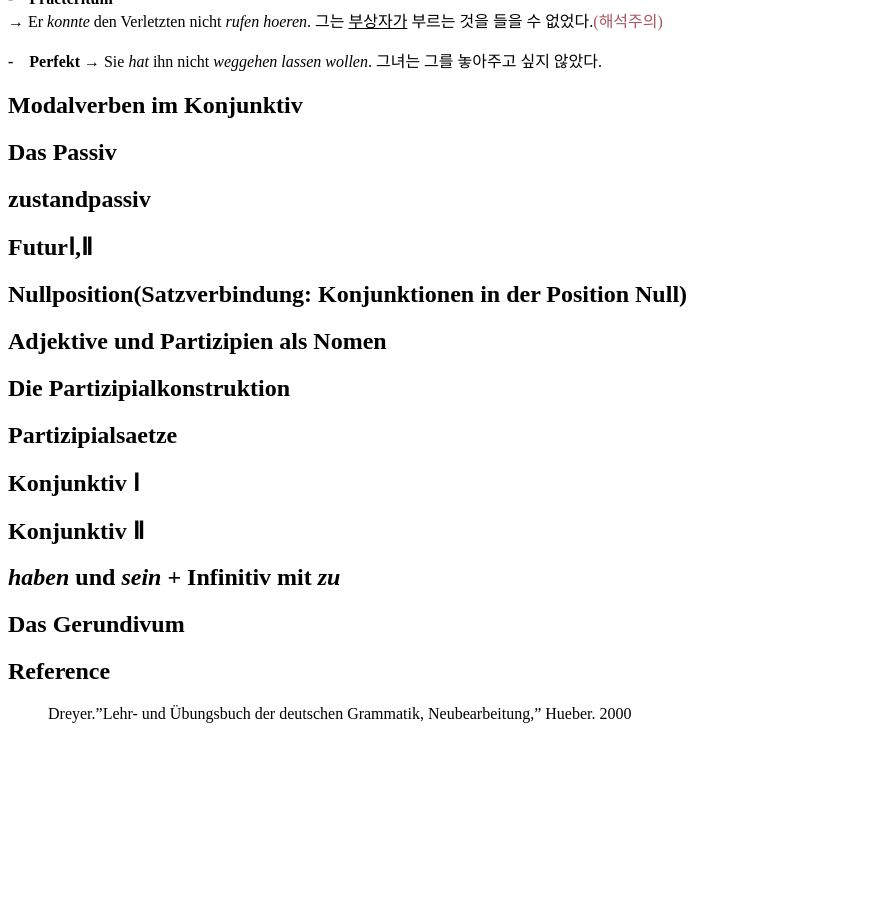
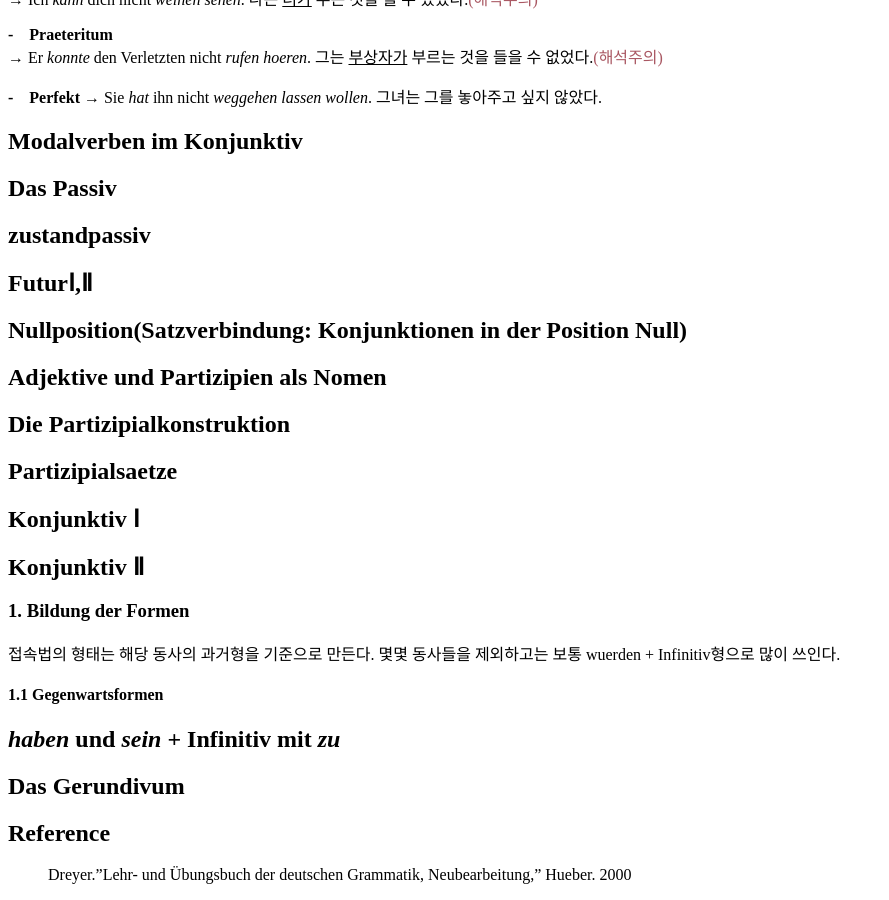
Before and after one commit to finddme/finddme.github.io, a Jekyll site: the page built from _posts/2021-01-24-DeutschGrammtik.md, in a window 1280 px wide and 900 px high, scrolled down 2287 px. Shown: the whole window, without its empty margins (0-889 px from the left). Built offline with Jekyll 4.4.1, drawn with Linux system fonts in a browser that asks for light colours; before the commit the page ends 3026 px from its top, so only the background shows below that; some of the changed text lies outside the part shown.

Commit message:
Update 2021-01-24-DeutschGrammtik.md

```diff
--- a/_posts/2021-01-24-DeutschGrammtik.md
+++ b/_posts/2021-01-24-DeutschGrammtik.md
@@ -143,6 +143,19 @@ Modalverben(화법조동사)는 행동의 태도를 나타내주는 동사라서
 ## Partizipialsaetze
 ## Konjunktiv Ⅰ
 ## Konjunktiv Ⅱ
+
+### 1. Bildung der Formen
+
+접속법의 형태는 해당 동사의 과거형을 기준으로 만든다. 몇몇 동사들을 제외하고는 보통 wuerden + Infinitiv형으로 많이 쓰인다.
+
+
+#### 1.1 Gegenwartsformen
+
+
+
+
+
+
 ## *haben* und *sein* + Infinitiv mit *zu*
 ## Das Gerundivum
 
```
